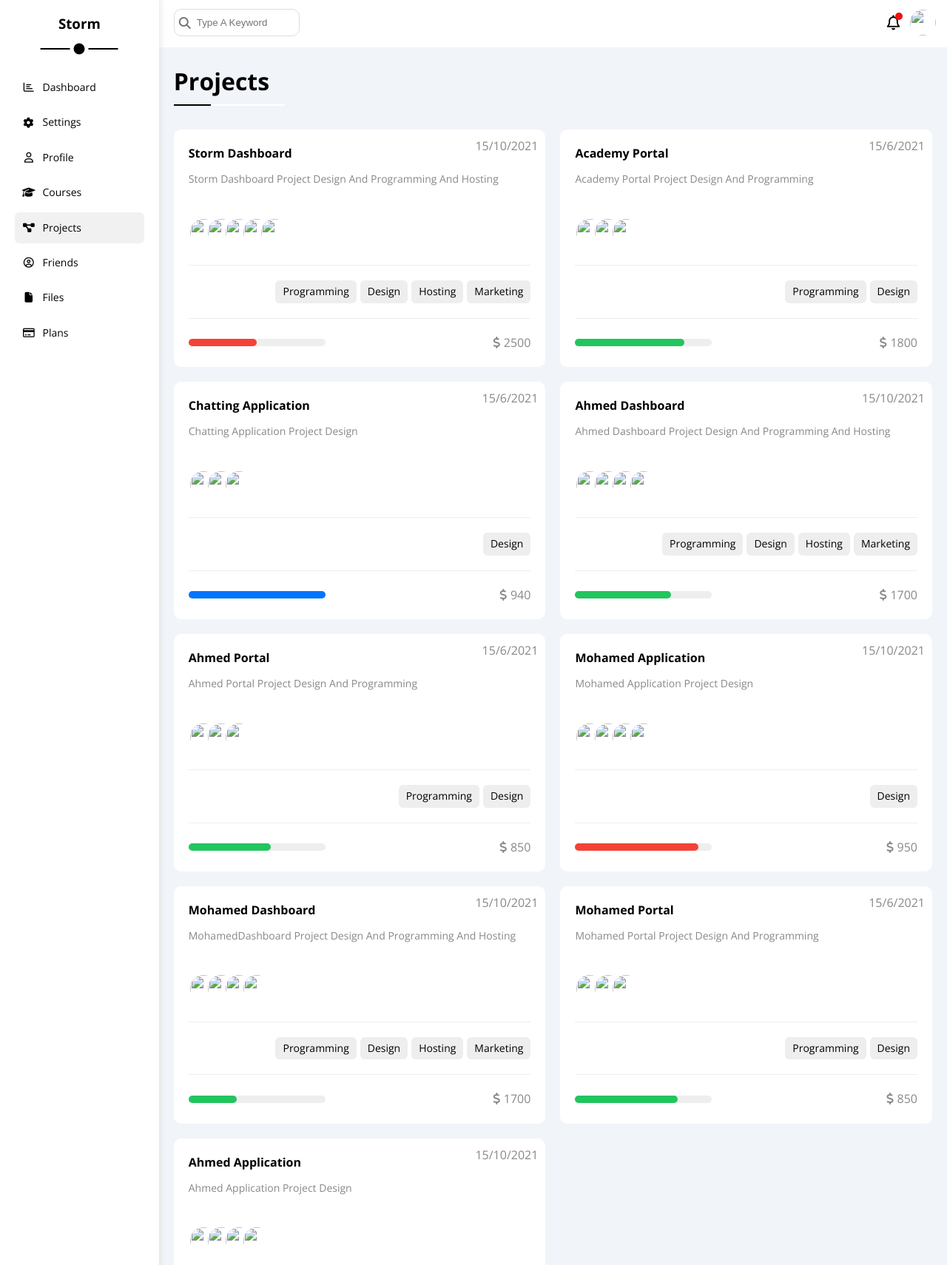
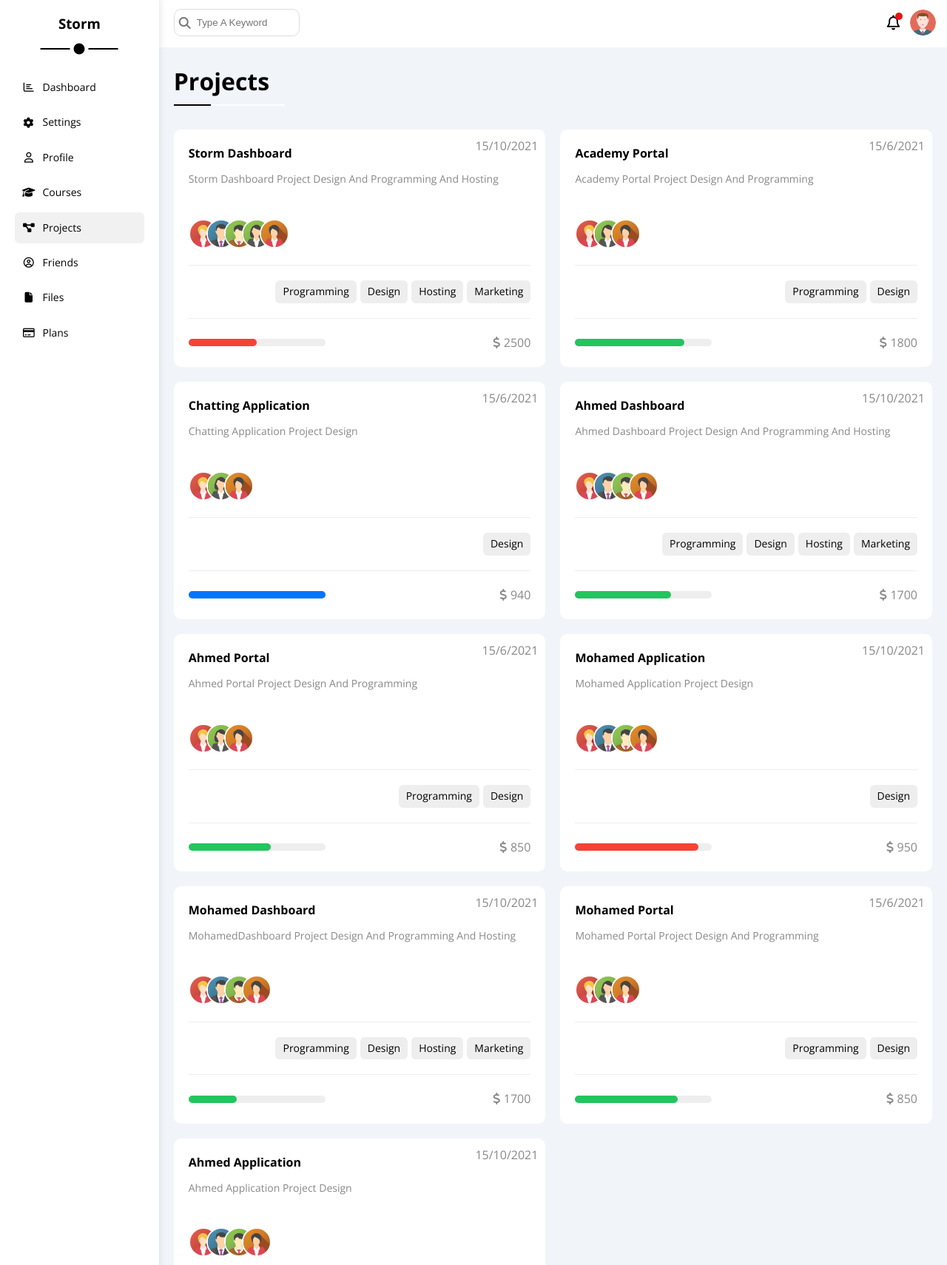
Before and after one commit to Abdallah-EL-Saied/Project-Four, a plain HTML site: page projects.html in a window 1280 px wide. Shown: the part 3-1713 px from the top of the page at 74% size. Drawn offline with nearby package versions, Linux system fonts and the light colour scheme; the site is published under a folder, as on GitHub Pages, so addresses that start at the root find nothing.

Commit message:
update fixed images

```diff
--- a/projects.html
+++ b/projects.html
@@ -90,7 +90,7 @@
                     <div class="nav flex-c p-relative">
                         <i class="fa-regular fa-bell fa-fw fs-20"></i>
                     </div>
-                    <img class="user-img ml-10 rad-50" src="/images/avatar.png" alt="">
+                    <img class="user-img ml-10 rad-50" src="images/avatar.png" alt="">
                 </div>
             </div>
             <h1 class="p-relative">projects</h1>
@@ -103,11 +103,11 @@
                     <p class="c-gray fs-14 mt-10 mb-10">storm dashboard project design and programming and hosting</p>
                     <div class="team-holder p-relative">
                         <div class="team">
-                            <a href="#"><img src="/images/team-05.png" alt=""></a>
-                            <a href="#"><img src="/images/team-01.png" alt=""></a>
-                            <a href="#"><img src="/images/team-03.png" alt=""></a>
-                            <a href="#"><img src="/images/team-02.png" alt=""></a>
-                            <a href="#"><img src="/images/team-04.png" alt=""></a>
+                            <a href="#"><img src="images/team-05.png" alt=""></a>
+                            <a href="#"><img src="images/team-01.png" alt=""></a>
+                            <a href="#"><img src="images/team-03.png" alt=""></a>
+                            <a href="#"><img src="images/team-02.png" alt=""></a>
+                            <a href="#"><img src="images/team-04.png" alt=""></a>
                         </div>
                     </div>
                     <div class="features pt-20 pb-20 mt-15 d-flex">
@@ -132,9 +132,9 @@
                     <p class="c-gray fs-14 mt-10 mb-10">Academy Portal Project Design And Programming</p>
                     <div class="team-holder p-relative">
                         <div class="team">
-                            <a href="#"><img src="/images/team-05.png" alt=""></a>
-                            <a href="#"><img src="/images/team-02.png" alt=""></a>
-                            <a href="#"><img src="/images/team-04.png" alt=""></a>
+                            <a href="#"><img src="images/team-05.png" alt=""></a>
+                            <a href="#"><img src="images/team-02.png" alt=""></a>
+                            <a href="#"><img src="images/team-04.png" alt=""></a>
                         </div>
                     </div>
                     <div class="features pt-20 pb-20 mt-15 d-flex">
@@ -157,9 +157,9 @@
                     <p class="c-gray fs-14 mt-10 mb-10">Chatting Application Project Design</p>
                     <div class="team-holder p-relative">
                         <div class="team">
-                            <a href="#"><img src="/images/team-05.png" alt=""></a>
-                            <a href="#"><img src="/images/team-02.png" alt=""></a>
-                            <a href="#"><img src="/images/team-04.png" alt=""></a>
+                            <a href="#"><img src="images/team-05.png" alt=""></a>
+                            <a href="#"><img src="images/team-02.png" alt=""></a>
+                            <a href="#"><img src="images/team-04.png" alt=""></a>
                         </div>
                     </div>
                     <div class="features pt-20 pb-20 mt-15 d-flex">
@@ -181,10 +181,10 @@
                     <p class="c-gray fs-14 mt-10 mb-10">Ahmed Dashboard Project Design And Programming And Hosting</p>
                     <div class="team-holder p-relative">
                         <div class="team">
-                            <a href="#"><img src="/images/team-05.png" alt=""></a>
-                            <a href="#"><img src="/images/team-01.png" alt=""></a>
-                            <a href="#"><img src="/images/team-03.png" alt=""></a>
-                            <a href="#"><img src="/images/team-04.png" alt=""></a>
+                            <a href="#"><img src="images/team-05.png" alt=""></a>
+                            <a href="#"><img src="images/team-01.png" alt=""></a>
+                            <a href="#"><img src="images/team-03.png" alt=""></a>
+                            <a href="#"><img src="images/team-04.png" alt=""></a>
                         </div>
                     </div>
                     <div class="features pt-20 pb-20 mt-15 d-flex">
@@ -209,9 +209,9 @@
                     <p class="c-gray fs-14 mt-10 mb-10">Ahmed Portal Project Design And Programming</p>
                     <div class="team-holder p-relative">
                         <div class="team">
-                            <a href="#"><img src="/images/team-05.png" alt=""></a>
-                            <a href="#"><img src="/images/team-02.png" alt=""></a>
-                            <a href="#"><img src="/images/team-04.png" alt=""></a>
+                            <a href="#"><img src="images/team-05.png" alt=""></a>
+                            <a href="#"><img src="images/team-02.png" alt=""></a>
+                            <a href="#"><img src="images/team-04.png" alt=""></a>
                         </div>
                     </div>
                     <div class="features pt-20 pb-20 mt-15 d-flex">
@@ -234,10 +234,10 @@
                     <p class="c-gray fs-14 mt-10 mb-10">Mohamed Application Project Design</p>
                     <div class="team-holder p-relative">
                         <div class="team">
-                            <a href="#"><img src="/images/team-05.png" alt=""></a>
-                            <a href="#"><img src="/images/team-01.png" alt=""></a>
-                            <a href="#"><img src="/images/team-03.png" alt=""></a>
-                            <a href="#"><img src="/images/team-04.png" alt=""></a>
+                            <a href="#"><img src="images/team-05.png" alt=""></a>
+                            <a href="#"><img src="images/team-01.png" alt=""></a>
+                            <a href="#"><img src="images/team-03.png" alt=""></a>
+                            <a href="#"><img src="images/team-04.png" alt=""></a>
                         </div>
                     </div>
                     <div class="features pt-20 pb-20 mt-15 d-flex">
@@ -259,10 +259,10 @@
                     <p class="c-gray fs-14 mt-10 mb-10">MohamedDashboard Project Design And Programming And Hosting</p>
                     <div class="team-holder p-relative">
                         <div class="team">
-                            <a href="#"><img src="/images/team-05.png" alt=""></a>
-                            <a href="#"><img src="/images/team-01.png" alt=""></a>
-                            <a href="#"><img src="/images/team-03.png" alt=""></a>
-                            <a href="#"><img src="/images/team-04.png" alt=""></a>
+                            <a href="#"><img src="images/team-05.png" alt=""></a>
+                            <a href="#"><img src="images/team-01.png" alt=""></a>
+                            <a href="#"><img src="images/team-03.png" alt=""></a>
+                            <a href="#"><img src="images/team-04.png" alt=""></a>
                         </div>
                     </div>
                     <div class="features pt-20 pb-20 mt-15 d-flex">
@@ -287,9 +287,9 @@
                     <p class="c-gray fs-14 mt-10 mb-10">Mohamed Portal Project Design And Programming</p>
                     <div class="team-holder p-relative">
                         <div class="team">
-                            <a href="#"><img src="/images/team-05.png" alt=""></a>
-                            <a href="#"><img src="/images/team-02.png" alt=""></a>
-                            <a href="#"><img src="/images/team-04.png" alt=""></a>
+                            <a href="#"><img src="images/team-05.png" alt=""></a>
+                            <a href="#"><img src="images/team-02.png" alt=""></a>
+                            <a href="#"><img src="images/team-04.png" alt=""></a>
                         </div>
                     </div>
                     <div class="features pt-20 pb-20 mt-15 d-flex">
@@ -312,10 +312,10 @@
                     <p class="c-gray fs-14 mt-10 mb-10">Ahmed Application Project Design</p>
                     <div class="team-holder p-relative">
                         <div class="team">
-                            <a href="#"><img src="/images/team-05.png" alt=""></a>
-                            <a href="#"><img src="/images/team-01.png" alt=""></a>
-                            <a href="#"><img src="/images/team-03.png" alt=""></a>
-                            <a href="#"><img src="/images/team-04.png" alt=""></a>
+                            <a href="#"><img src="images/team-05.png" alt=""></a>
+                            <a href="#"><img src="images/team-01.png" alt=""></a>
+                            <a href="#"><img src="images/team-03.png" alt=""></a>
+                            <a href="#"><img src="images/team-04.png" alt=""></a>
                         </div>
                     </div>
                     <div class="features pt-20 pb-20 mt-15 d-flex">
```
Also changed, not shown: courses.html (+21 -21 lines), files.html (+19 -19 lines), friends.html (+11 -11 lines), profile.html (+6 -6 lines).
